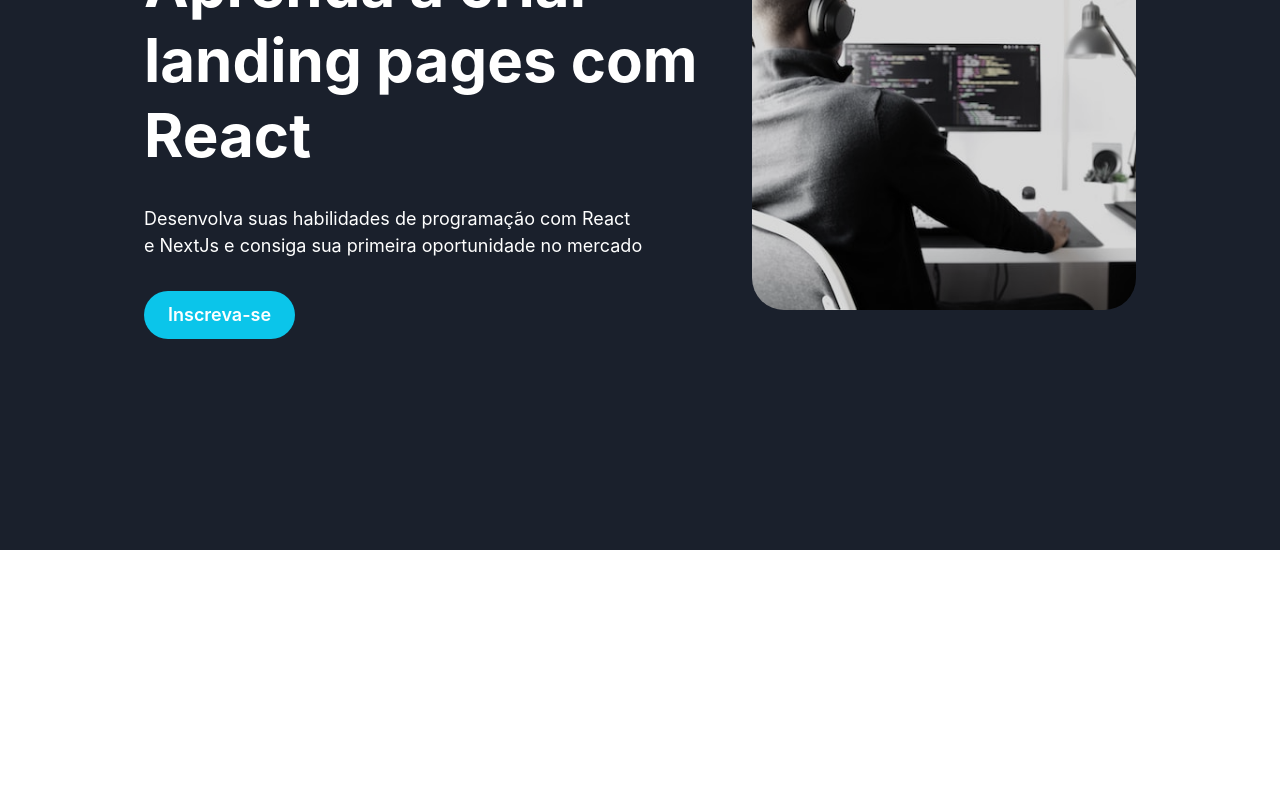
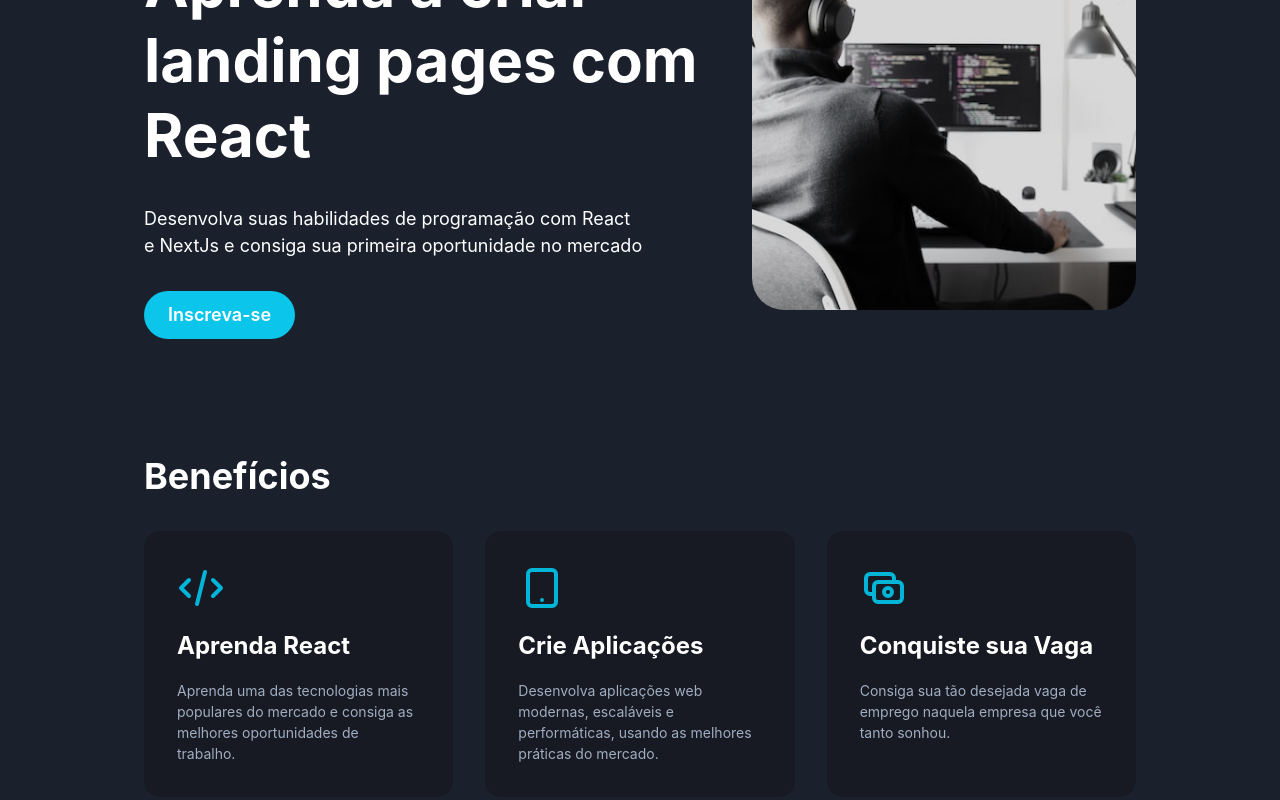
Before and after one commit to fischerafael/curso-landing-page, a Next.js app: page / in a window 1280 px wide. Shown: the part 250-1050 px from the top of the page. Before the commit the page ends 800 px from the top, so only its background shows below. Built offline with nearby package versions, Linux system fonts and the light colour scheme.

Commit message:
feat: add benefit section

```diff
--- a/package.json
+++ b/package.json
@@ -22,6 +22,7 @@
     "next": "13.2.4",
     "react": "18.2.0",
     "react-dom": "18.2.0",
+    "react-icons": "^4.8.0",
     "typescript": "5.0.2"
   }
 }
--- /dev/null
+++ b/src/components/BenefitsSection/index.tsx
@@ -0,0 +1,64 @@
+import * as Chakra from "@chakra-ui/react";
+import { ISection } from "@/src/entities/ISection";
+import { IItem } from "@/src/entities/IItem";
+
+export interface BenefitsSectionProps extends ISection {}
+
+export const BenefitsSection = (props: BenefitsSectionProps) => {
+  return (
+    <Chakra.VStack w="full" spacing="0" py="16">
+      <Chakra.VStack
+        w="full"
+        h="full"
+        spacing="8"
+        maxW="1024px"
+        px="4"
+        align="flex-start"
+      >
+        <Chakra.Text fontSize="4xl" fontWeight="bold" lineHeight="1.25">
+          {props.title}
+        </Chakra.Text>
+        <Chakra.SimpleGrid w="full" h="full" columns={3} gap="8">
+          {props.items.map((item) => (
+            <CardBenefit
+              key={item.id}
+              title={item.title}
+              description={item.description}
+              image={item.image}
+            />
+          ))}
+        </Chakra.SimpleGrid>
+      </Chakra.VStack>
+    </Chakra.VStack>
+  );
+};
+
+export interface CardBenefitProps extends IItem {}
+
+const CardBenefit = (props: CardBenefitProps) => {
+  const { title, description, image } = props;
+  const [firstItem] = description!;
+
+  return (
+    <Chakra.VStack
+      w="full"
+      p="8"
+      align="flex-start"
+      bg="gray.900"
+      borderRadius="16"
+      spacing="4"
+      border="solid 1px"
+      borderColor="gray.900"
+      transition="0.5s"
+      _hover={{ border: "solid 1px", borderColor: "cyan.500" }}
+    >
+      {image}
+      <Chakra.Text fontSize="2xl" fontWeight="bold">
+        {title}
+      </Chakra.Text>
+      <Chakra.Text color="gray.400" fontSize="sm">
+        {firstItem}
+      </Chakra.Text>
+    </Chakra.VStack>
+  );
+};
--- /dev/null
+++ b/src/entities/IItem.ts
@@ -0,0 +1,6 @@
+export interface IItem {
+  id?: string;
+  title?: string;
+  image?: React.ReactNode;
+  description?: string[];
+}
--- /dev/null
+++ b/src/entities/ISection.ts
@@ -0,0 +1,6 @@
+import { IItem } from "./IItem";
+
+export interface ISection {
+  title: string;
+  items: IItem[];
+}
--- a/src/pages/PageLanding/index.tsx
+++ b/src/pages/PageLanding/index.tsx
@@ -1,6 +1,51 @@
 import React from "react";
 import * as Chakra from "@chakra-ui/react";
+import * as Icon from "react-icons/hi";
 import { HeroSection } from "@/src/components/HeroSection";
+import {
+  BenefitsSection,
+  BenefitsSectionProps,
+} from "@/src/components/BenefitsSection";
+
+const BENEFITS_SECTION: BenefitsSectionProps = {
+  items: [
+    {
+      id: "1",
+      title: "Aprenda React",
+      description: [
+        "Aprenda uma das tecnologias mais populares do mercado e consiga as melhores oportunidades de trabalho.",
+      ],
+      image: (
+        <Chakra.Icon fontSize="5xl" color="cyan.500" as={Icon.HiOutlineCode} />
+      ),
+    },
+    {
+      id: "2",
+      title: "Crie Aplicações",
+      description: [
+        "Desenvolva aplicações web modernas, escaláveis e performáticas, usando as melhores práticas do mercado.",
+      ],
+      image: (
+        <Chakra.Icon
+          fontSize="5xl"
+          color="cyan.500"
+          as={Icon.HiOutlineDeviceTablet}
+        />
+      ),
+    },
+    {
+      id: "3",
+      title: "Conquiste sua Vaga",
+      description: [
+        "Consiga sua tão desejada vaga de emprego naquela empresa que você tanto sonhou.",
+      ],
+      image: (
+        <Chakra.Icon fontSize="5xl" color="cyan.500" as={Icon.HiOutlineCash} />
+      ),
+    },
+  ],
+  title: "Benefícios",
+};
 
 export const PageLanding = () => {
   return (
@@ -47,6 +92,11 @@
       </Chakra.HStack>
 
       <HeroSection />
+
+      <BenefitsSection
+        items={BENEFITS_SECTION.items}
+        title={BENEFITS_SECTION.title}
+      />
     </Chakra.VStack>
   );
 };
```
Also changed, not shown: 1 other file (tests, documents, lock files or other folders).
